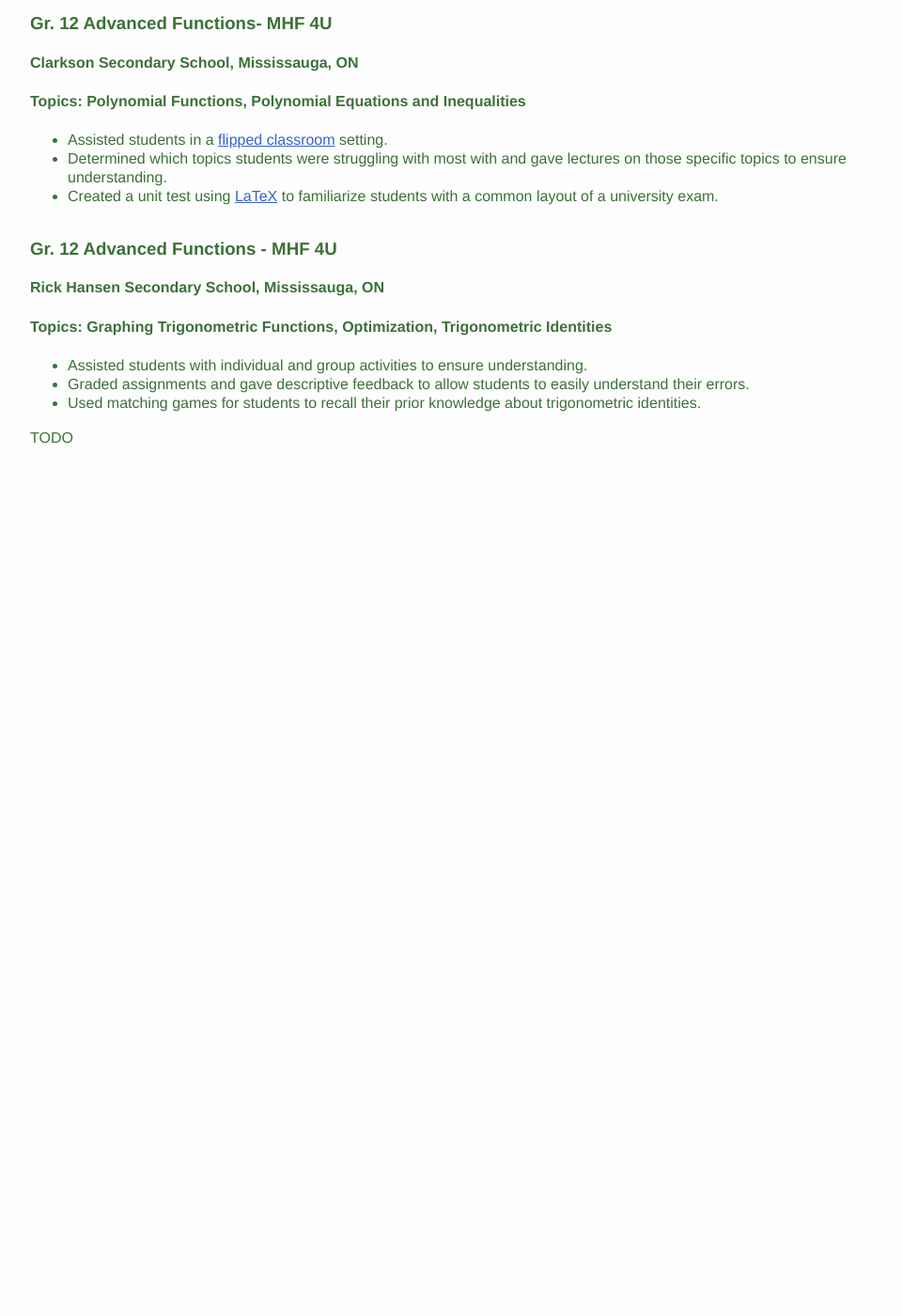
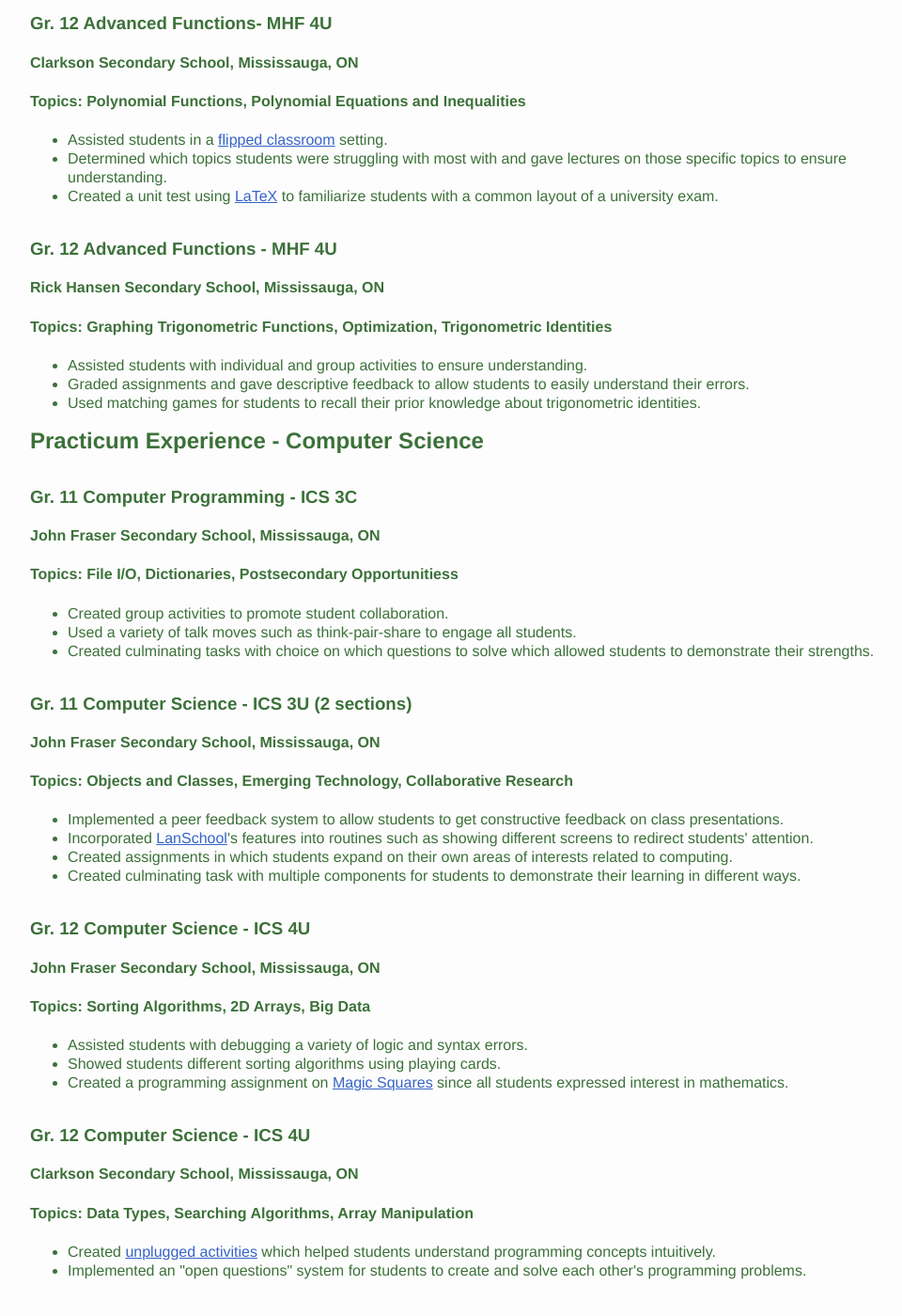
Before and after one commit to sarahstrong314/sarahstrong.ca, a Jekyll site: the page built from practicum-experience.html, in a window 1280 px wide and 1400 px high, scrolled down 736 px. Shown: the whole window at 94% size, without its empty margins (272-1232 px from the left). Built offline with Jekyll 4.4.1, drawn with Linux system fonts in a browser that asks for light colours; nearby versions of some CDN libraries; library files that are not in the unit come from our copies; Markdown is read by kramdown in place of the engine named in the settings; before the commit the page ends 1253 px from its top, so only the background shows below that.

Commit message:
Merged math and CS prac sections

```diff
--- a/practicum-experience/mathematics.html
+++ b/practicum-experience.html
@@ -1,6 +1,6 @@
 ---
 layout: default
-title: Mathematics
+title: Practicum Experience
 ---
 
 <div id="Practicum-Experience" class="collapsible">
@@ -63,5 +63,52 @@ title: Mathematics
 </div>
 
 <div class="Computer Science">
-  <p>TODO</p>
+
+  <h2>Practicum Experience - Computer Science</h2>
+
+  </br>
+
+  <h3>Gr. 11 Computer Programming - ICS 3C</h3>
+  <h4>John Fraser Secondary School, Mississauga, ON</h4>
+  <h4>Topics: File I/O, Dictionaries, Postsecondary Opportunitiess</h4>
+  <ul>
+    <li>Created group activities to promote student collaboration.</li>
+    <li>Used a variety of talk moves such as think-pair-share to engage all students.</li>
+    <li>Created culminating tasks with choice on which questions to solve which allowed students to demonstrate their strengths.</li>
+  </ul>
+
+  </br>
+
+  <h3>Gr. 11 Computer Science - ICS 3U (2 sections)</h3>
+  <h4>John Fraser Secondary School, Mississauga, ON</h4>
+  <h4>Topics: Objects and Classes, Emerging Technology, Collaborative Research</h4>
+  <ul>
+    <li>Implemented a peer feedback system to allow students to get constructive feedback on class presentations.</li>
+    <li>Incorporated <a href="http://www.lenovosoftware.com/lanschool">LanSchool</a>'s features into routines such as showing different screens to redirect students' attention.</li>
+    <li>Created assignments in which students expand on their own areas of interests related to computing.</li>
+    <li>Created culminating task with multiple components for students to demonstrate their learning in different ways.</li>
+  </ul>
+
+  </br>
+
+  <h3>Gr. 12 Computer Science - ICS 4U</h3>
+  <h4>John Fraser Secondary School, Mississauga, ON</h4>
+  <h4>Topics: Sorting Algorithms, 2D Arrays, Big Data</h4>
+  <ul>
+    <li>Assisted students with debugging a variety of logic and syntax errors.</li>
+    <li>Showed students different sorting algorithms using playing cards.</li>
+    <li>Created a programming assignment on <a href="https://en.wikipedia.org/wiki/Magic_square">Magic Squares</a> since all students expressed interest in mathematics.</li>
+  </ul>
+
+  </br>
+
+  <h3>Gr. 12 Computer Science - ICS 4U</h3>
+  <h4>Clarkson Secondary School, Mississauga, ON</h4>
+  <h4>Topics: Data Types, Searching Algorithms, Array Manipulation</h4>
+  <ul>
+    <li>Created <a href="http://csunplugged.com/">unplugged activities</a> which helped students understand programming concepts intuitively.</li>
+    <li>Implemented an "open questions" system for students to create and solve each other's programming problems.</li>
+  </ul>
+  </div>
+
 </div>
```
